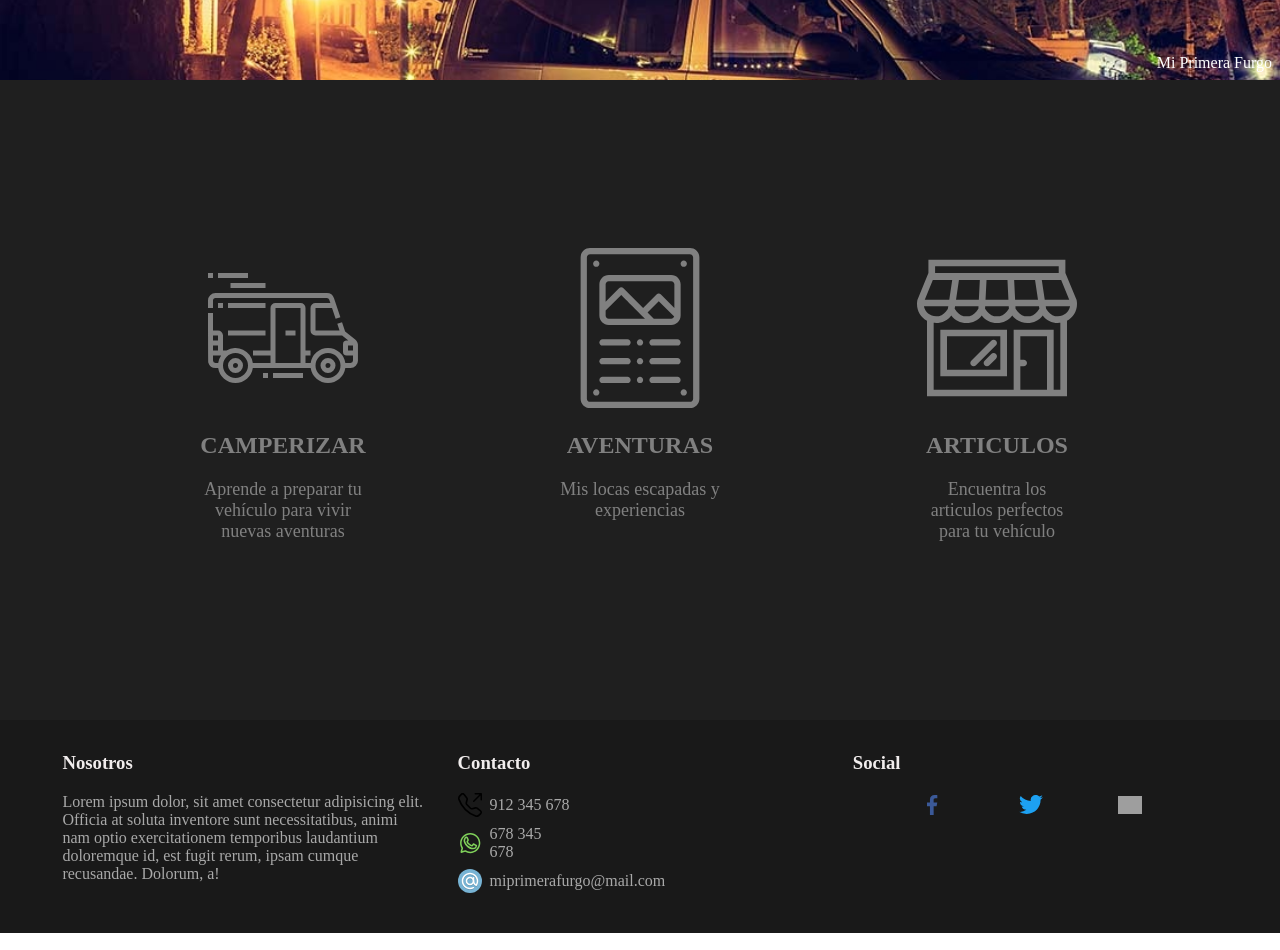
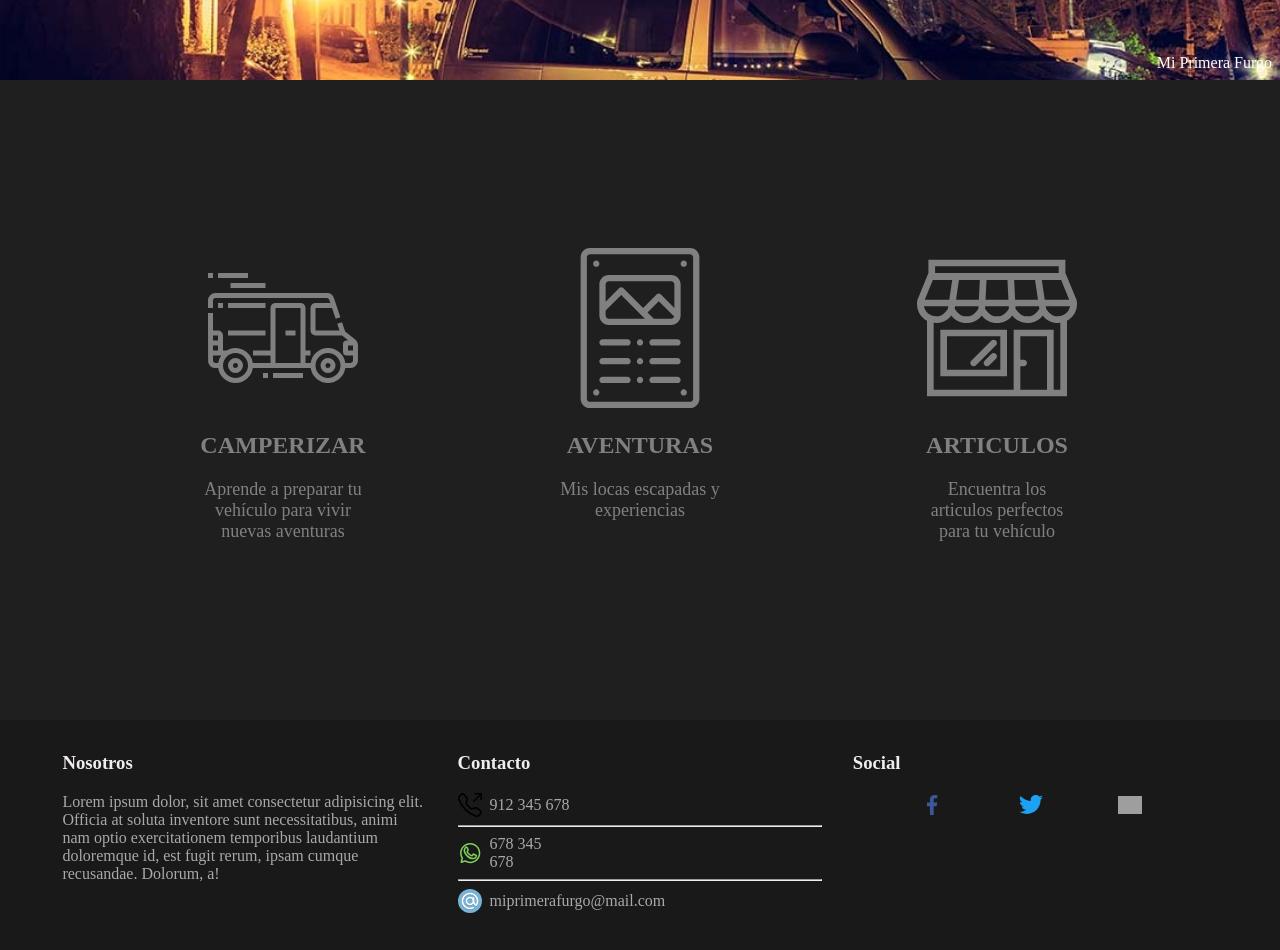
Before and after one commit to j0tac3/miprimerafurgo, an Angular app: page /home in a window 1280 px wide. Shown: the top 950 px of the page. Built offline with nearby package versions, Linux system fonts and the light colour scheme; grey boxes are pictures that could not be loaded.

Commit message:
Maquetando el footer

```diff
--- a/src/app/components/home-components/footer/footer.component.css
+++ b/src/app/components/home-components/footer/footer.component.css
@@ -39,6 +39,9 @@
     align-items: center;
     justify-content: space-evenly;
 }
+.separador{
+
+}
 
 @media screen and (max-width: 750px) {
     .footer-container{
--- a/src/app/components/home-components/footer/footer.component.html
+++ b/src/app/components/home-components/footer/footer.component.html
@@ -11,12 +11,14 @@
                     class="contact-icon">
             <span>912 345 678</span>
         </div>
+        <hr class="separador">
         <div class="contact-option footer-region-container">
             <img    src="assets/media/icons/social/whatsapp_color.svg"
                     alt="Twitter"
                     class="contact-icon">
             <span>678 345 678</span>
         </div>
+        <hr class="separador">
         <div class="contact-option">
             <img    src="assets/media/icons/social/arroba_color.svg"
                     alt=""
```
